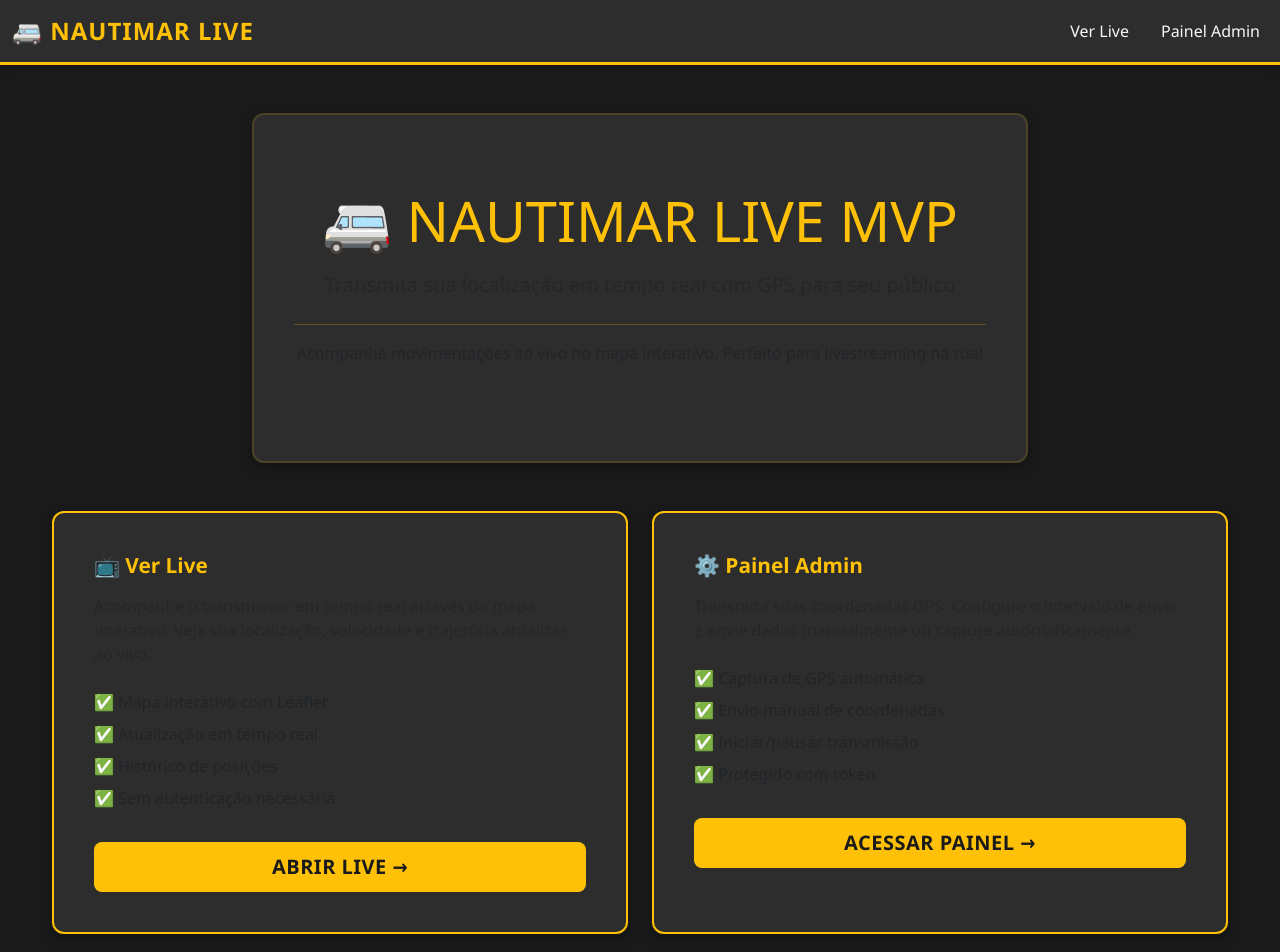
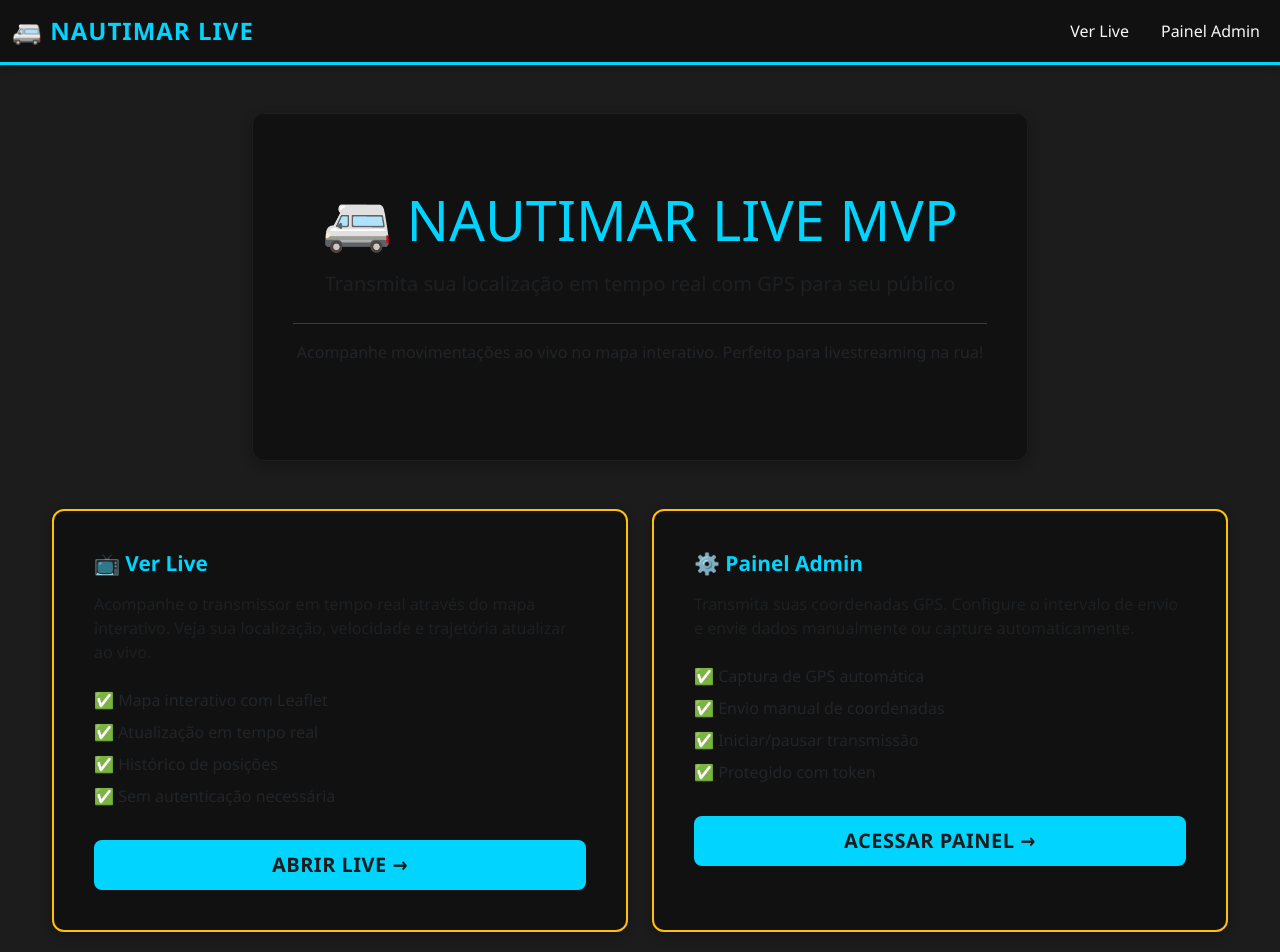
Before and after one commit to thaisbuso/livenet-project, a Next.js app: page / in a window 1280 px wide. Shown: the top 952 px of the page. Built offline with nearby package versions, Linux system fonts and the light colour scheme.

Commit message:
Adicionar alterações pendentes no projeto
- Atualizar estilos globais (globals.css)
- Modificações nas páginas live, login e principal
- Atualizar componente SessionStatus

```diff
--- a/app/globals.css
+++ b/app/globals.css
@@ -1,13 +1,13 @@
 /* Cores customizadas */
 :root {
-  --dark-gray: #1a1a1a;
-  --dark-gray-secondary: #2d2d2d;
+  --dark-gray: #1c1c1c;
+  --dark-gray-secondary: #111111;
   --dark-gray-tertiary: #3a3a3a;
-  --yellow-primary: #ffc107;
-  --yellow-hover: #ffb300;
+  --cyan-primary: #00d4ff;
+  --cyan-hover: #00bfe6;
   --text-light: #f5f7fa;
   --text-muted: #b7c4d3;
-  --border-color: rgba(255, 193, 7, 0.15);
+  --border-color: #e5e7eb;
 }
 
 html, body {
@@ -25,20 +25,20 @@
 /* Navbar customizada */
 .navbar {
   background: var(--dark-gray-secondary) !important;
-  border-bottom: 3px solid var(--yellow-primary);
+  border-bottom: 3px solid var(--cyan-primary);
   box-shadow: 0 2px 8px rgba(0, 0, 0, 0.3);
 }
 
 .navbar-brand {
   font-size: 1.5rem;
   font-weight: 700;
-  color: var(--yellow-primary) !important;
+  color: var(--cyan-primary) !important;
   text-transform: uppercase;
   letter-spacing: 1px;
 }
 
 .navbar-brand:hover {
-  color: var(--yellow-hover) !important;
+  color: var(--cyan-hover) !important;
 }
 
 .nav-link {
@@ -49,7 +49,7 @@
 }
 
 .nav-link:hover {
-  color: var(--yellow-primary) !important;
+  color: var(--cyan-primary) !important;
 }
 
 /* Container principal */
@@ -62,16 +62,28 @@
 /* Cards */
 .card {
   background: var(--dark-gray-secondary);
-  border: 2px solid var(--border-color);
+  border-width: 1px;
+  border-style: solid;
+  border-color: #ffffff0d;
   border-radius: 12px;
   padding: 24px;
   transition: all 0.3s ease;
   box-shadow: 0 4px 12px rgba(0, 0, 0, 0.3);
+  cursor: pointer;
 }
 
 .card:hover {
-  border-color: rgba(255, 193, 7, 0.3);
-  box-shadow: 0 6px 16px rgba(255, 193, 7, 0.1);
+  border-color: #e5e7eb33;
+}
+
+.card:active {
+  box-shadow: 0 0 20px #00d4ff;
+  border-color: #00d4ff;
+}
+
+.card.active {
+  box-shadow: 0 0 20px #00d4ff;
+  border-color: #00d4ff;
 }
 
 .card-header {
@@ -81,7 +93,7 @@
 }
 
 .card-title {
-  color: var(--yellow-primary);
+  color: var(--cyan-primary);
   font-weight: 700;
   font-size: 1.3rem;
   margin: 0;
@@ -116,8 +128,8 @@
 
 input:focus, textarea:focus, select:focus {
   background: var(--dark-gray) !important;
-  border-color: var(--yellow-primary) !important;
-  box-shadow: 0 0 0 0.2rem rgba(255, 193, 7, 0.15) !important;
+  border-color: var(--cyan-primary) !important;
+  box-shadow: 0 0 0 0.2rem rgba(0, 212, 255, 0.15) !important;
   color: var(--text-light) !important;
 }
 
@@ -147,14 +159,13 @@
 }
 
 .btn-primary {
-  background: var(--yellow-primary) !important;
+  background: var(--cyan-primary) !important;
   color: var(--dark-gray) !important;
 }
 
 .btn-primary:hover {
-  background: var(--yellow-hover) !important;
+  background: var(--cyan-hover) !important;
   transform: translateY(-2px);
-  box-shadow: 0 4px 12px rgba(255, 193, 7, 0.3);
 }
 
 .btn-secondary {
@@ -194,7 +205,7 @@
 }
 
 .badge-warning {
-  background: var(--yellow-primary);
+  background: var(--cyan-primary);
   color: var(--dark-gray);
 }
 
@@ -210,7 +221,7 @@
 
 /* Headers e tipografia */
 h1, h2, h3, h4, h5, h6 {
-  color: var(--yellow-primary);
+  color: var(--cyan-primary);
   font-weight: 700;
 }
 
@@ -233,9 +244,9 @@
 }
 
 .alert-warning {
-  background: rgba(255, 193, 7, 0.1);
-  border-color: var(--yellow-primary);
-  color: var(--yellow-primary);
+  background: rgba(0, 212, 255, 0.1);
+  border-color: var(--cyan-primary);
+  color: var(--cyan-primary);
 }
 
 .alert-danger {
@@ -265,9 +276,9 @@
 
 .table thead th {
   background: var(--dark-gray-tertiary);
-  color: var(--yellow-primary);
+  color: var(--cyan-primary);
   border-color: var(--border-color);
-  border-bottom: 2px solid var(--yellow-primary);
+  border-bottom: 2px solid var(--cyan-primary);
   font-weight: 700;
   text-transform: uppercase;
   letter-spacing: 0.5px;
@@ -279,7 +290,7 @@
 }
 
 .table tbody tr:hover {
-  background: rgba(255, 193, 7, 0.05);
+  background: rgba(0, 212, 255, 0.05);
 }
 
 /* Scrollbar customizado */
@@ -292,10 +303,10 @@
 }
 
 ::-webkit-scrollbar-thumb {
-  background: var(--yellow-primary);
+  background: var(--cyan-primary);
   border-radius: 5px;
 }
 
 ::-webkit-scrollbar-thumb:hover {
-  background: var(--yellow-hover);
+  background: var(--cyan-hover);
 }
--- a/app/page.tsx
+++ b/app/page.tsx
@@ -1,6 +1,14 @@
+'use client';
+
 import Link from 'next/link';
+import { useState } from 'react';
 
 export default function HomePage() {
+  const [activeCard, setActiveCard] = useState<string | null>(null);
+
+  const toggleCard = (cardId: string) => {
+    setActiveCard(activeCard === cardId ? null : cardId);
+  };
   return (
     <>
       {/* Navbar */}
@@ -37,7 +45,7 @@
         {/* Hero Section */}
         <div className="row mb-5">
           <div className="col-lg-8 offset-lg-2">
-            <div className="card text-center">
+            <div className={`card text-center ${activeCard === 'hero' ? 'active' : ''}`} onClick={() => toggleCard('hero')}>
               <div className="card-body py-5">
                 <h1 className="display-4 mb-3">🚐 NAUTIMAR LIVE MVP</h1>
                 <p className="lead text-muted mb-4">
@@ -55,7 +63,7 @@
         {/* Funcionalidades */}
         <div className="row mb-5">
           <div className="col-md-6 mb-4">
-            <div className="card h-100 border-2 border-warning">
+            <div className={`card h-100 border-2 border-warning ${activeCard === 'live' ? 'active' : ''}`} onClick={() => toggleCard('live')}>
               <div className="card-body">
                 <h2 className="card-title mb-3">📺 Ver Live</h2>
                 <p className="text-muted mb-4">
@@ -75,7 +83,7 @@
           </div>
 
           <div className="col-md-6 mb-4">
-            <div className="card h-100 border-2 border-warning">
+            <div className={`card h-100 border-2 border-warning ${activeCard === 'admin' ? 'active' : ''}`} onClick={() => toggleCard('admin')}>
               <div className="card-body">
                 <h2 className="card-title mb-3">⚙️ Painel Admin</h2>
                 <p className="text-muted mb-4">
@@ -98,7 +106,7 @@
         {/* Info adicional */}
         <div className="row mb-5">
           <div className="col-lg-8 offset-lg-2">
-            <div className="card bg-dark">
+            <div className={`card bg-dark ${activeCard === 'info' ? 'active' : ''}`} onClick={() => toggleCard('info')}>
               <div className="card-body">
                 <h3 className="card-title mb-3">💡 Como usar:</h3>
                 <ol className="list-styled">
```
Also changed, not shown: app/live/page.tsx (+7 -2 lines), app/login/page.tsx (+6 -1 lines), components/SessionStatus.tsx (+11 -2 lines).
